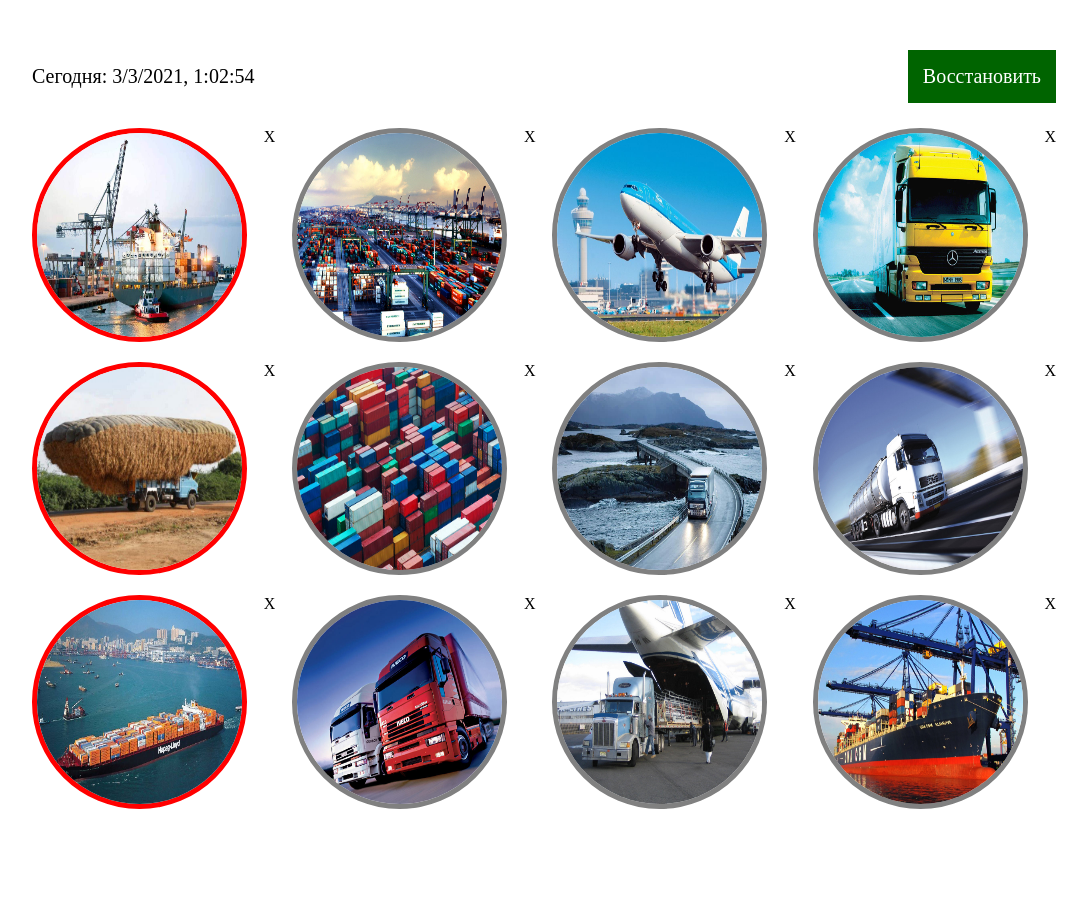
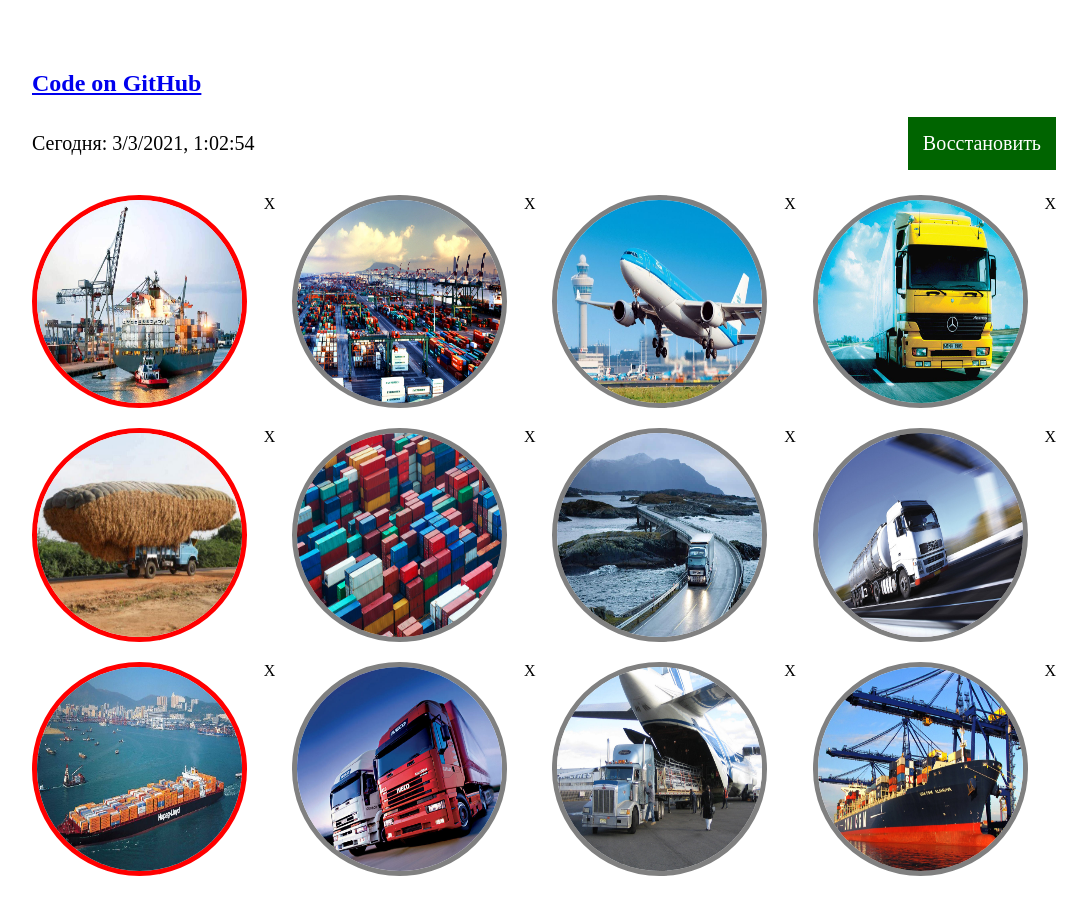
Before and after one commit to Zakharchuk42/gallery-adddel, a plain HTML site: page index.html in a window 1280 px wide. Shown: the whole page, without its empty margins (96-1183 px from the left). Before the commit the page ends 879 px from the top, so only its background shows below. Drawn offline with Linux system fonts and the light colour scheme.

Commit message:
add link

```diff
--- a/index.html
+++ b/index.html
@@ -11,6 +11,7 @@
     <body>
         <div class="main-wr">
             <div class="containter">
+                <h2><a href="https://github.com/Zakharchuk42/gallery-adddel" target="_blank">Code on GitHub</a></h2>
                 <div class="header">
                     <div class="dateimg"></div>
                     <div class="refresh">Восстановить</div>
```
